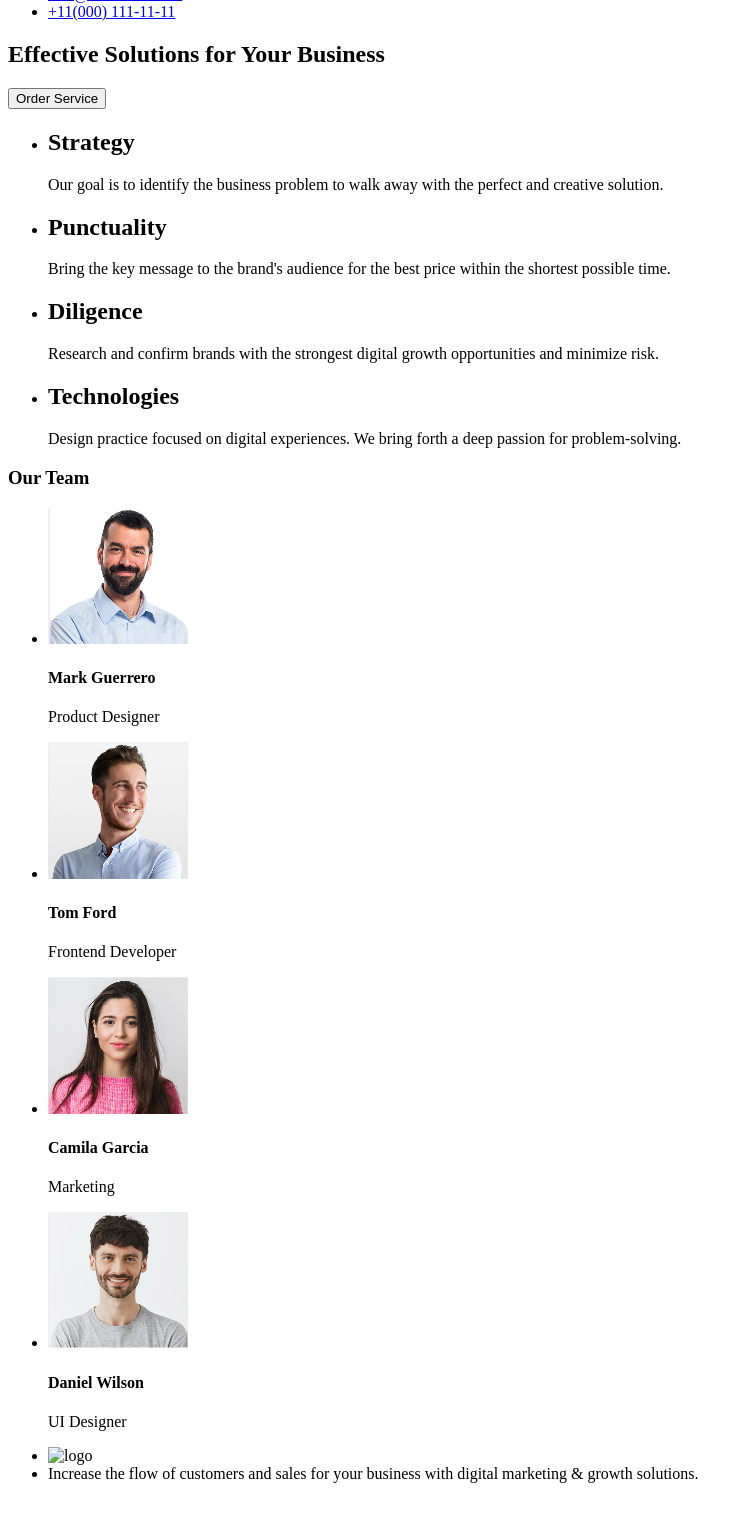
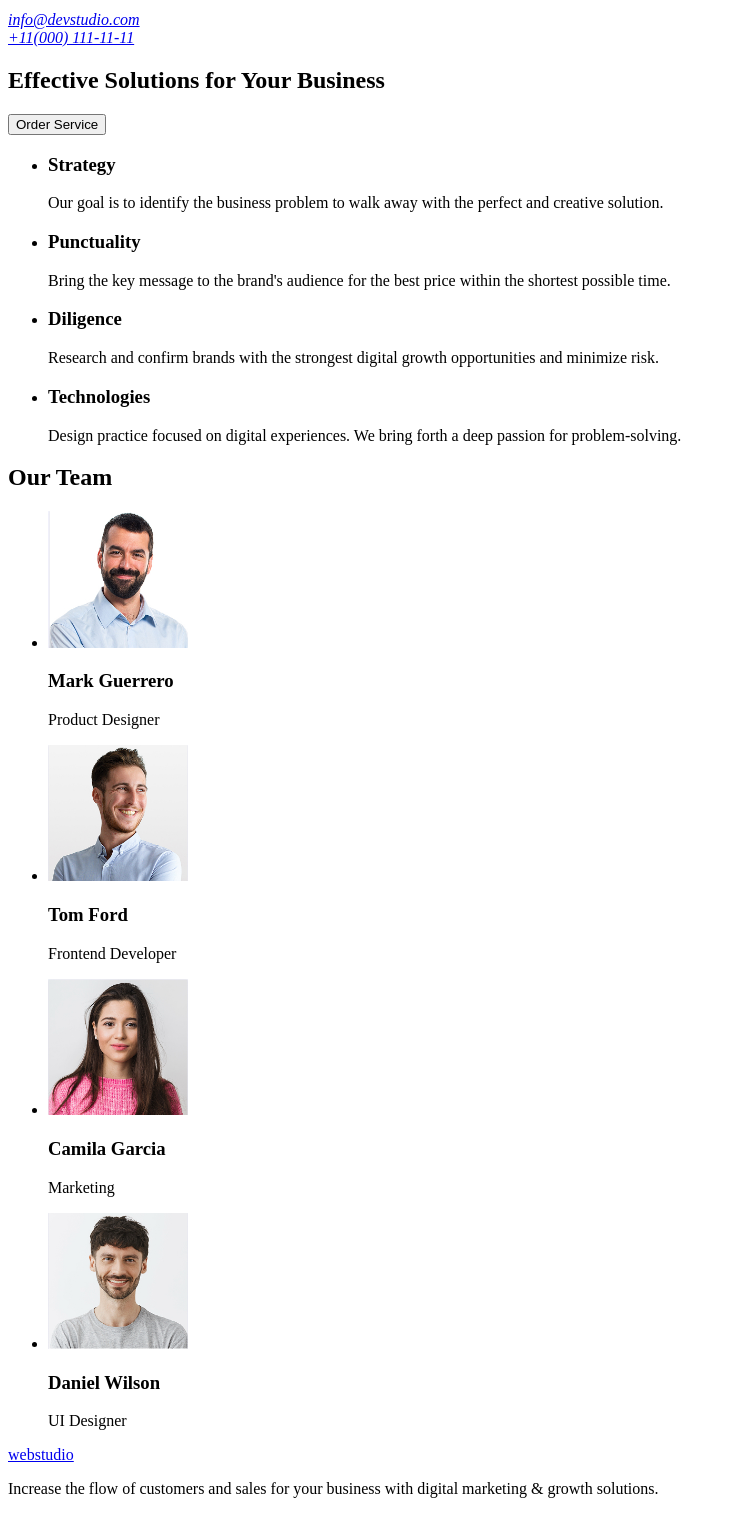
Before and after one commit to aylin1080p/goit-markup-hw-01, a plain HTML site: page index.html in a window 1280 px wide. Shown: the part 119-1633 px from the top of the page, without its empty margins (0-753 px from the left). Drawn offline with Linux system fonts and the light colour scheme.

Commit message:
refactor: update header logo link, address markup, heading hierarchy, and footer structure

```diff
--- a/index.html
+++ b/index.html
@@ -1,27 +1,13 @@
-<!--
-
-«A5» Tüm görseller ve metin içeriği figmadan alınmalıdır.
-«A6» Tüm bitmap görseller, sıkıştırma ve optimize işlemi için squoosh kullanılarak optimize edilmelidir.
-
-«B1» İşaretleme index.html dosyasına yazılmalıdır.
-«B2» Düzenin tüm elemanlarının HTML etiketleri ile işaretlemesi yapılmalıdır.
-«B3» Etiketler semantik içeriklerine göre kullanılmalıdır.
-«B4» HTML validator tarafından hatasız olarak kontrol edilmelidir.
-«B5» Biçimlendirme, sayfanın ana yapısını vurgulamak için etiketler içermelidir: <header>, <main> і <footer>.
-«B6» Üstbilgi ve altbilgideki logo bir resim değil, metin içeren bir bağlantı olmalıdır.
-«B7» <nav> etiketi sayfada bir kez kullanılmalıdır(Başlık bölümünde sadece).
-«B8» Başlıktaki kişiler (e-posta ve telefon) <nav> etiketinin dışında yer almalıdır.
-«B9» <h1> etiketi sayfada bir kez kullanılmalıdır.
-«B10» Order Service metnine sahip öğe type="button" olan bir buton olmalıdır.
-«B11» Bölüm başlıkları <h2> etiketi ile işaretlenmelidir.
-«B12» <img> etiketlerinde width niteliği bulunmalıdır (width niteliği: resim genişliğini belirten HTML özniteliği).
-«B13» <img> etiketleri, resimde neyin tasvir edildiğine dair kısa bir açıklama ile doldurulan bir alt niteliğine sahip olmalıdır. Açıklama, metin içeriğinin geri kalanıyla aynı dilde olmalıdır.
-«B14» Resimler figmadan jpg formatında dışa aktarılmalıdır.
-«B15» Benzer öğelerden oluşan gruplar <ul> listelerinde toplanmalıdır.
-
--->
 <!doctype html>
 <html lang="en">
+  <!--merhaba Aylin Hanım, emeğinize sağlık kursa güzel bir başlangıç ✨ yine de revizesi gereken bazı bölümler mevcut
+- header bölümünde logo, nav etiketinin dışında yer almalı. ek olarak logo img etiketi ile değil <a> etiketi ile yazılarak webstudio metni eklenmeli. bu şekilde metin içeren bir bağlantı haline gelmiş olur
+- mail ve telefon içeren bölüm <address> etiketi ile sarılabilir. ek olarak bu bölümdeki href değerleri # yerine mailto: ve tel: kelimeleri ile maile ve telefona yönlendirebilir
+- button etiketini, section1 içerisindeki listeyi, our team bölümünü, ve footer'ı bir div içerisine almanıza gerek bulunmuyor
+- section1 içerisindeki listede başlıkları h2 yerine h3 ile oluşturursanız figmaya göre daha uygun olmuş olur
+- section2 içerisindeki Our Team başlığının h2 ile işaretlenmesi daha doğru olur. ek olarak bu bölümdeki listede isimlerin h4 yerine h3 etiketi ile oluşturulması daha doğru olacaktır
+- footer içerisindeki logo ve metni ul ile gruplamamalısınız. logoyu header'daki gibi <a> etiketi ile, metni de <p> etiketi ile işaretlemek daha doğru olacaktır-->
+
   <head>
     <meta charset="UTF-8" />
     <meta name="viewport" content="width=device-width, initial-scale=1.0" />
@@ -31,8 +17,8 @@
   <body>
     <!--header -->
     <header>
+      <a href="#">webstudio</a>
       <nav>
-        <!-- Logo burada yer almali -->
         <!--Metin iceren baglanti ile studio portfolio ve contacts girilmeli-->
         <ul>
           <li><img src="" alt="logo" /></li>
@@ -43,10 +29,11 @@
       </nav>
       <!-- e posta ve telefon buraya gelecek nav disinda sirasiz liste olsun
  -->
-      <ul>
-        <li><a href="#">info@devstudio.com</a></li>
-        <li><a href="#">+11(000) 111-11-11</a></li>
-      </ul>
+      <address>
+        <a href="mailto:info@devstudio.com">info@devstudio.com</a>
+        <br />
+        <a href="tel:+110001111111">+11(000) 111-11-11</a>
+      </address>
     </header>
     <!--header is over -->
     <!--main -->
@@ -54,95 +41,92 @@
       <!-- hero image efekti burada olusturulacak-->
       <section>
         <h1>Effective Solutions for Your Business</h1>
-        <div>
+
         <button type="button">Order Service</button>
-        </div>
       </section>
       <!--Section 1 burada olusturulacak-->
       <section>
-        <div>
         <ul>
           <li>
-              <h2>Strategy</h2>
+            <h3>Strategy</h3>
             <p>
-                Our goal is to identify the business problem to walk away with
-                the perfect and creative solution.
+              Our goal is to identify the business problem to walk away with the
+              perfect and creative solution.
             </p>
           </li>
           <li>
-              <h2>Punctuality</h2>
+            <h3>Punctuality</h3>
             <p>
               Bring the key message to the brand's audience for the best price
               within the shortest possible time.
             </p>
           </li>
           <li>
-              <h2>Diligence</h2>
+            <h3>Diligence</h3>
             <p>
               Research and confirm brands with the strongest digital growth
               opportunities and minimize risk.
             </p>
           </li>
           <li>
-              <h2>Technologies</h2>
+            <h3>Technologies</h3>
             <p>
               Design practice focused on digital experiences. We bring forth a
               deep passion for problem-solving.
             </p>
           </li>
         </ul>
-        </div>
       </section>
       <!--Section 2 burada olusturulacak-->
       <section>
-        <div>
-          <h3>Our Team</h3>
+        <h2>Our Team</h2>
         <!-- Team Pictures comes here-->
-          <div>
+
         <ul>
           <li>
             <img
               src="assets/images/mark.jpg"
               width="140"
               alt="Mark Guerrero's Picture" />
-                <h4>Mark Guerrero</h4>
+            <h3>Mark Guerrero</h3>
             <p>Product Designer</p>
           </li>
           <li>
-                <img  src="assets/images/tom.jpg"
-                  width="140" alt="Tom Ford's Picture" />
-                <h4>Tom Ford</h4>
+            <img
+              src="assets/images/tom.jpg"
+              width="140"
+              alt="Tom Ford's Picture" />
+            <h3>Tom Ford</h3>
             <p>Frontend Developer</p>
           </li>
           <li>
-                <img  src="assets/images/camila.jpg"
-                  width="140" alt="Camila Garcia's Picture" />
-                <h4>Camila Garcia</h4>
+            <img
+              src="assets/images/camila.jpg"
+              width="140"
+              alt="Camila Garcia's Picture" />
+            <h3>Camila Garcia</h3>
             <p>Marketing</p>
           </li>
           <li>
-                <img  src="assets/images/daniel.jpg"
-                  width="140" alt="Daniel Wilson's Picture" />
-                <h4>Daniel Wilson</h4>
+            <img
+              src="assets/images/daniel.jpg"
+              width="140"
+              alt="Daniel Wilson's Picture" />
+            <h3>Daniel Wilson</h3>
             <p>UI Designer</p>
           </li>
         </ul>
-          </div>
-        </div>
       </section>
     </main>
     <!--main ias over -->
+
     <!--footer-->
     <footer>
-      <div>
-        <ul>
-          <li><img src="logo" alt="logo" /></li>
-          <li>
-            Increase the flow of customers and sales for your business with
-            digital marketing & growth solutions.
-          </li>
-        </ul>
-      </div>
+      <a href="#">webstudio</a>
+      <p>
+        Increase the flow of customers and sales for your business with digital
+        marketing & growth solutions.
+      </p>
     </footer>
     <!--footer is over -->
   </body>
```
Lines whose indentation alone changed are shown as unchanged.
